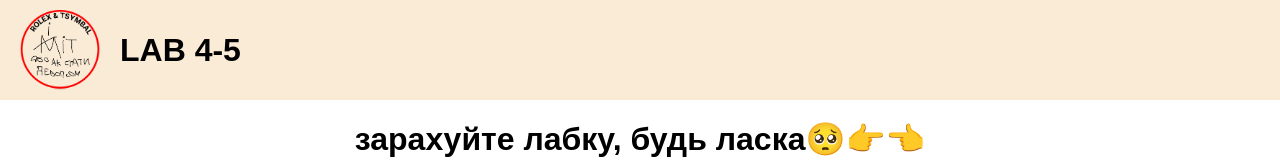
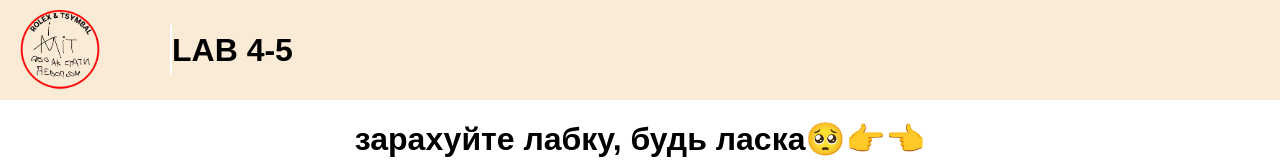
Before and after one commit to ailored/IIT-LAB_4-5, a plain HTML site: page index.html in a window 1280 px wide. Shown: the top 160 px of the page. Drawn offline with Linux system fonts and the light colour scheme.

Commit message:
add 1 more separator

```diff
--- a/index.html
+++ b/index.html
@@ -12,6 +12,7 @@
 <body>
     <header>
         <img class="logo" src="assets/iit-logo.png" alt="iit-logo">
+        <div class="footer-separator"></div>
         <div class="header">
             <h1>LAB 4-5</h1>
         </div>
```
